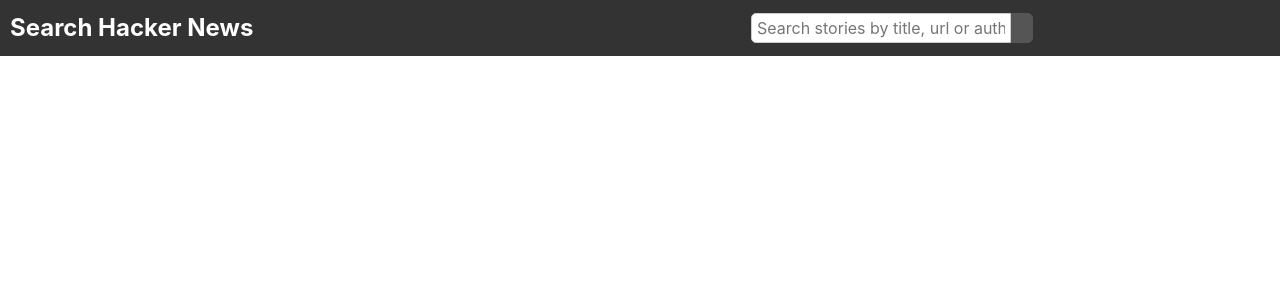
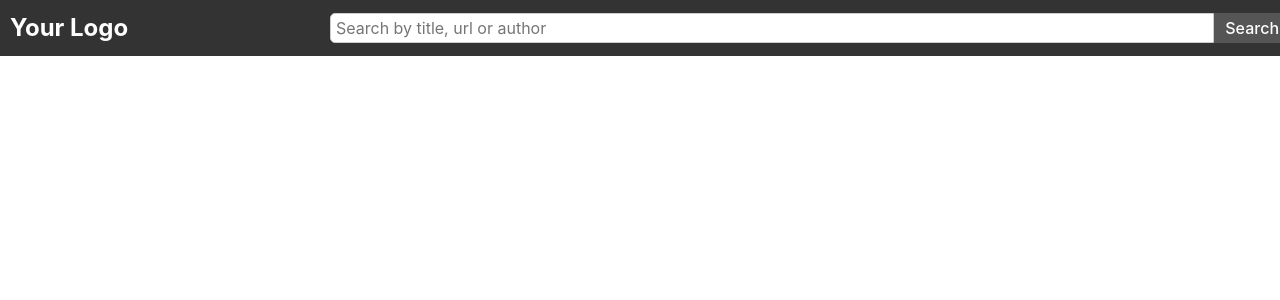
Before and after one commit to Fgonzalez409/411-Hackathon, a React (Vite) app: page / in a window 1280 px wide. Shown: the top 300 px of the page. Built offline with nearby package versions, Linux system fonts and the light colour scheme.

Commit message:
added search bar placeholder text

```diff
--- a/src/App.css
+++ b/src/App.css
@@ -1,13 +1,14 @@
 body {
   margin: 0;
   padding: 0;
-
 }
 
-
+.header-container {
+  display: flex;
+  justify-content: center;
+}
 
 .sticky-header {
-  width: auto;
   background-color: #333;
   color: #fff;
   display: flex;
@@ -17,6 +18,7 @@
   top: 0;
   left: 0;
   right: 0;
+  width: 100%;
 }
 
 .logo {
@@ -27,16 +29,17 @@
 
 .search-bar-container {
   display: flex;
-  flex: 0 1 60%; /* The search bar will cover 60% of the header */
-  justify-content: center; /* To center the search bar horizontally */
+  align-items: center;
+  flex: 0 0 75%;
+  justify-content: center;
 }
 
 .search-bar-container input[type="text"] {
   padding: 5px;
   border: 1px solid #ccc;
   border-radius: 5px 0 0 5px;
+  width: 100%;
 }
-
 
 .search-bar-container button {
   padding: 5px 10px;
--- a/src/App.jsx
+++ b/src/App.jsx
@@ -8,16 +8,18 @@
   return (
     <>
     <body>
-        <header className="sticky-header">
-          <div className="logo">Search Hacker News</div>
-              <div className="search-bar-container">
-                <input type="text" placeholder="Search stories by title, url or author" />
-                <button type="submit"></button>
-              </div>
-        </header>
+    <div className="header-container">
+      <header className="sticky-header">
+        <div className="logo">Your Logo</div>
+        <div className="search-bar-container">
+          <input type="text" placeholder="Search by title, url or author" />
+          <button type="submit">Search</button>
+        </div>
+      </header>
+    </div>
+
 
     </body>
-
     </>
   )
 }
```
